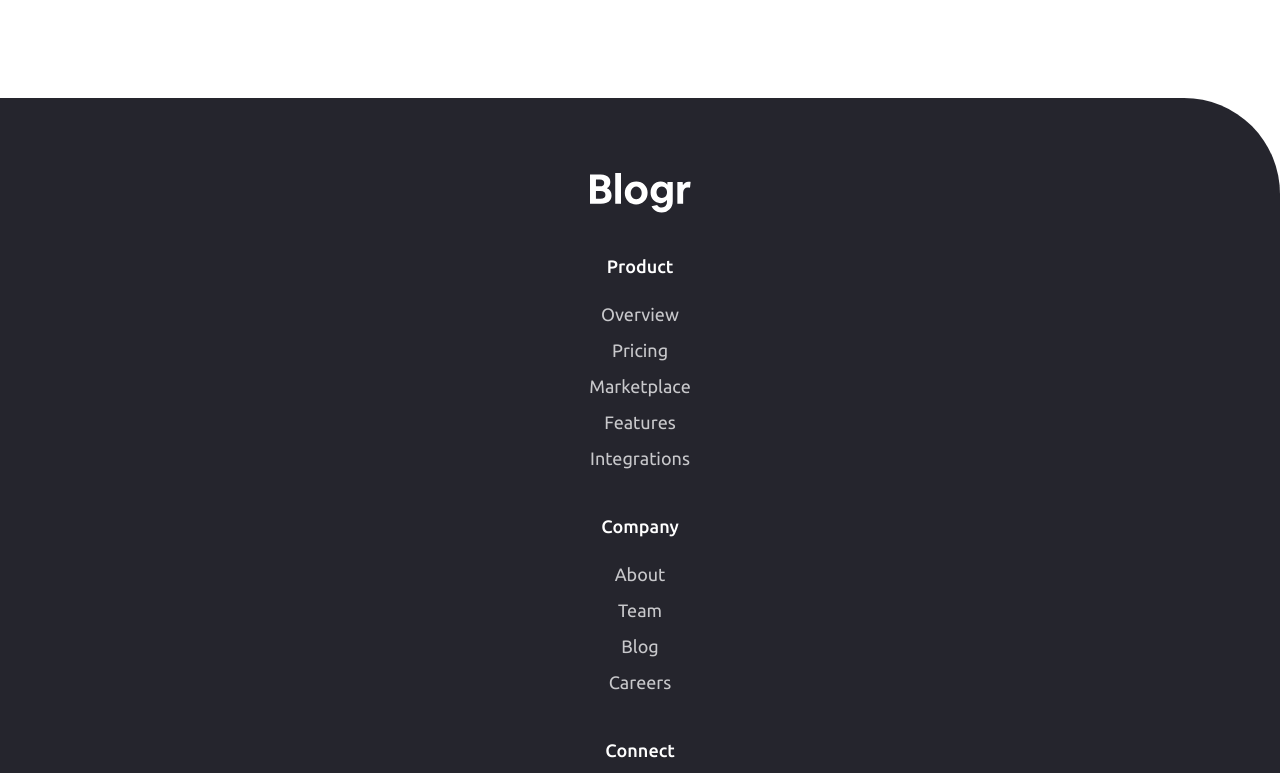
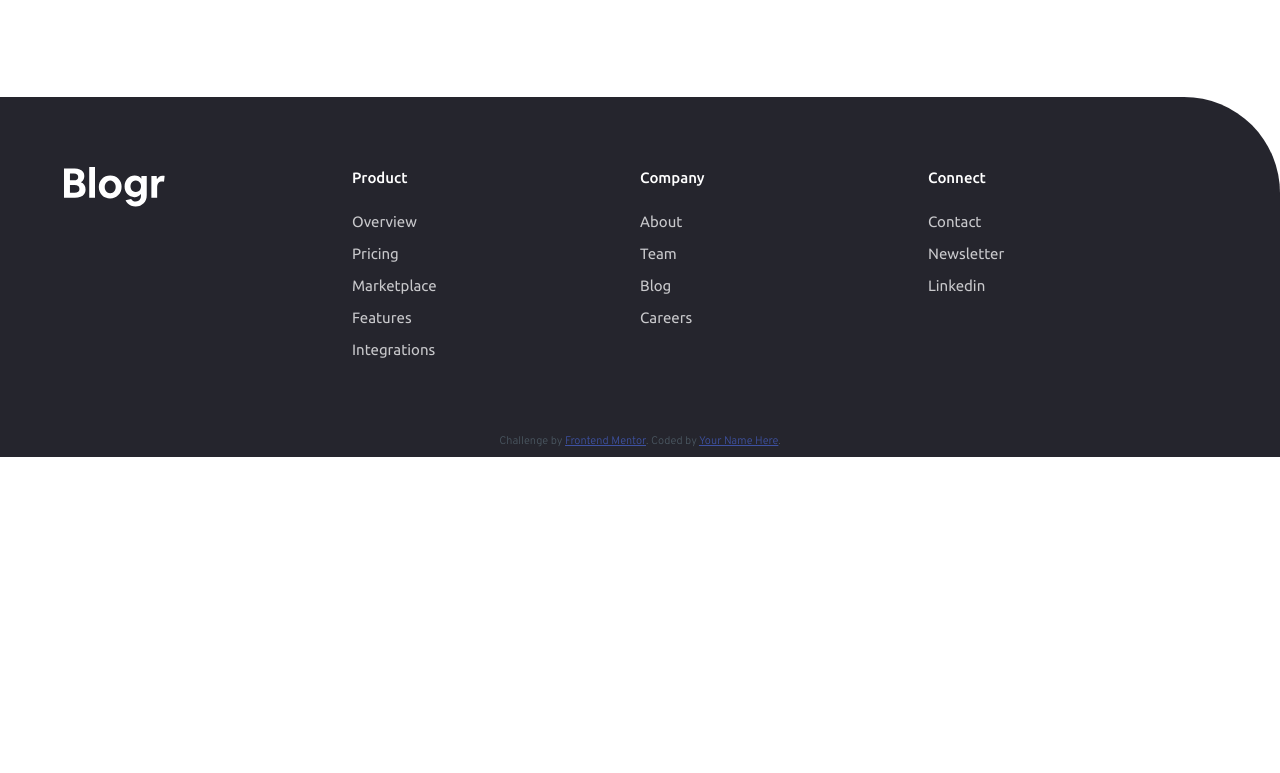
Before and after one commit to xaviguasch/blogr-landing-page-frontendmentor-challenge-prac, a plain HTML site: page index.html in a window 1280 px wide. Shown: the part 2567-3340 px from the top of the page. After the commit the page ends 3024 px from the top, so only its background shows below. Drawn offline with Linux system fonts and the light colour scheme.

Commit message:
finished desktop footer

```diff
--- a/style.css
+++ b/style.css
@@ -403,6 +403,11 @@ img {
     font-size: var(--fs-32);
   }
 
+  .footer__title,
+  .footer__link {
+    font-size: var(--fs-15);
+  }
+
   /* Utility classes */
   .desktop-img {
     display: block;
@@ -524,7 +529,7 @@ img {
 
   .feat--three .feat__copy {
     margin-top: 0;
-    padding-left: 2.5em;
+    padding-left: 2.55em;
 
     width: 100%;
 
@@ -540,4 +545,34 @@ img {
   .feat--three .desktop-img {
     transform: scale(1.5) translateX(-15%);
   }
+
+  /* Footer */
+
+  .footer {
+    background: var(--clr-very-dark-black-blue);
+    border-radius: 0 6em 0 0;
+
+    text-align: center;
+
+    padding: 4.375em 4em 0.5em;
+  }
+
+  .footer__logo {
+    margin: 0;
+  }
+
+  .footer__grid {
+    padding: 0;
+
+    /* Grid */
+    grid-template-rows: repeat(1, auto);
+    grid-template-columns: repeat(4, 1fr);
+    gap: 0;
+
+    text-align: left;
+  }
+
+  .footer__signature {
+    margin-top: 4.375em;
+  }
 }
```
